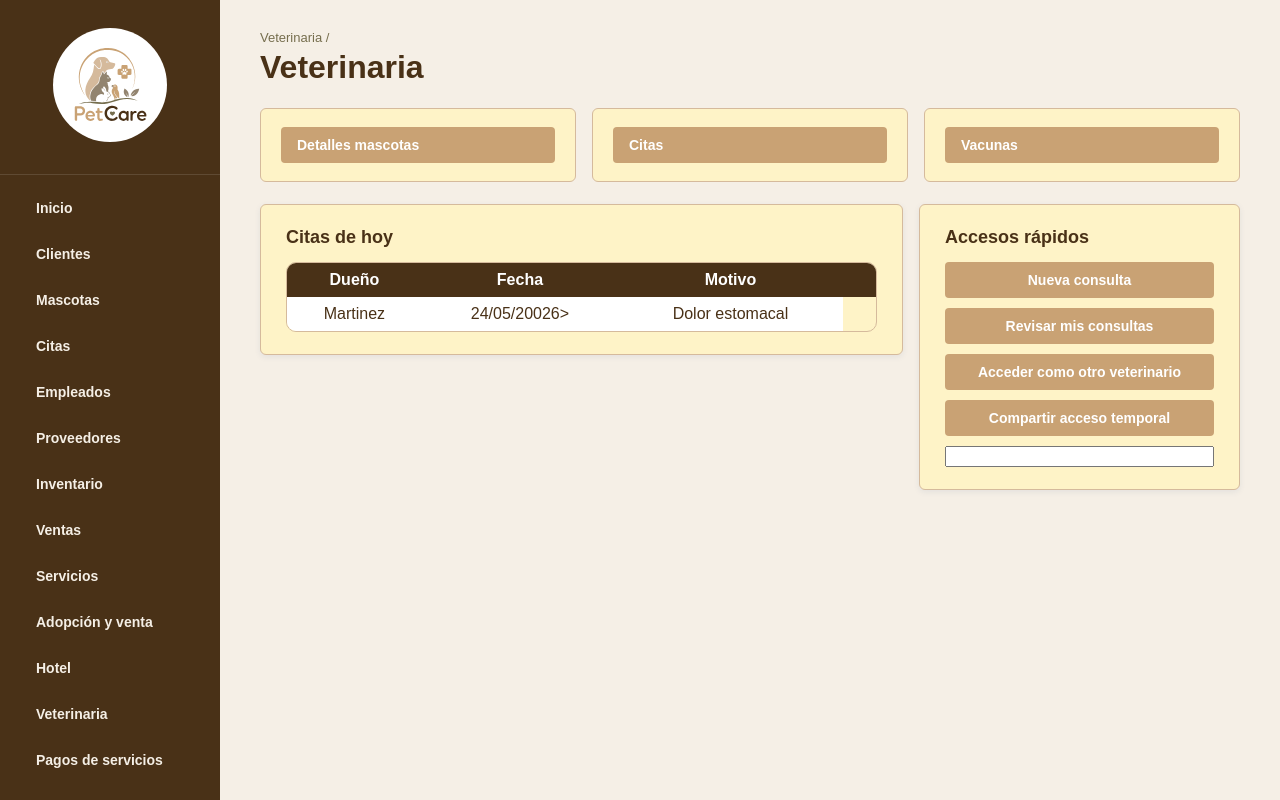
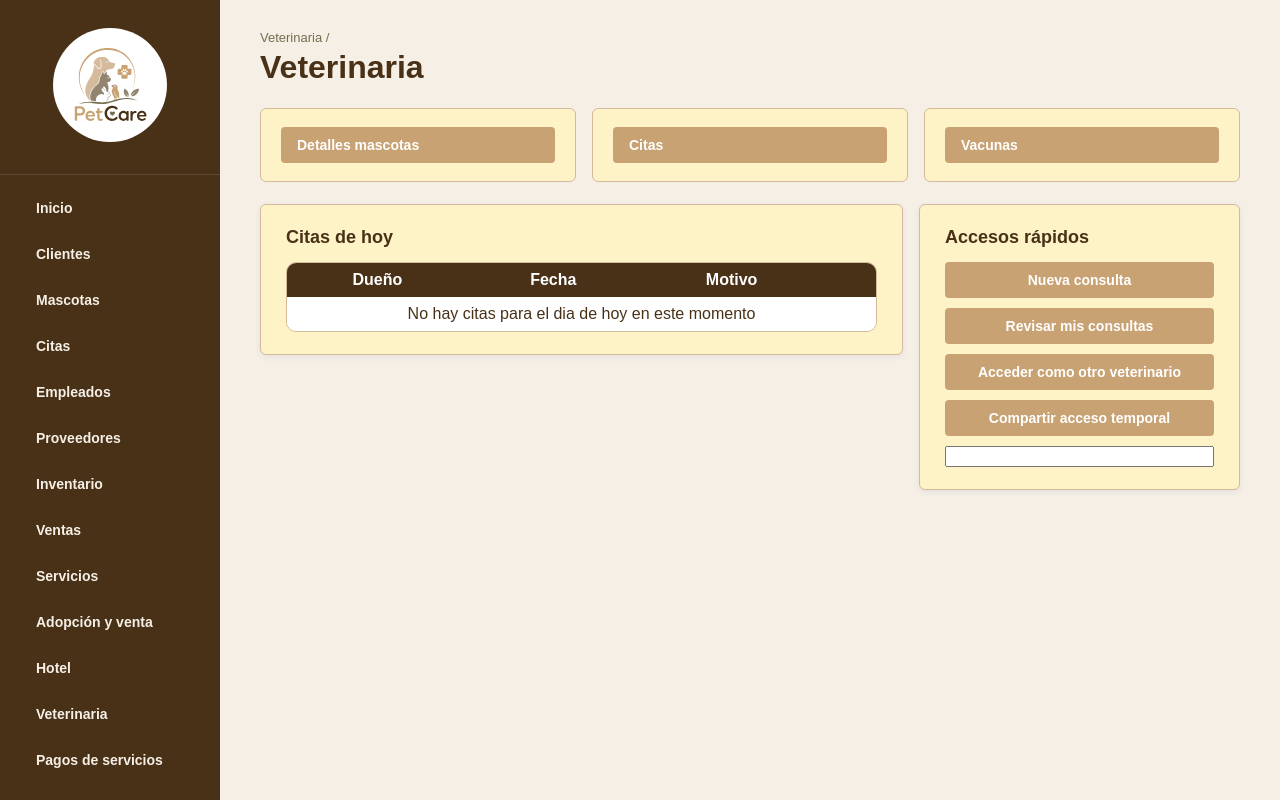
Before and after one commit to jose-pinedo-vz/PetCare, a PHP site: page /app/views/veterinaria_Inicio.php in a window 1280 px wide. Run offline with PHP 8.4, Linux system fonts and the light colour scheme; tables that the repository leaves empty or names only in its code hold one stand-in row (values such as "Sample post").

Commit message:
fix(veterinaria): se agrego un pequeño mensaje si no hay citas el dia de hoy

```diff
--- a/app/views/veterinaria_Inicio.php
+++ b/app/views/veterinaria_Inicio.php
@@ -60,10 +60,7 @@ $citas = extraerCitasHoy();
                 </tr>
               </thead>
               <tbody id="tablaCitas">
-                <!-- EJEMPLO -->
-                 <td>Martinez</td>
-                 <td>24/05/20026></td>
-                <td>Dolor estomacal</td>
+                <?php if (count($citas) > 0) { ?>
                     <?php foreach ($citas as $c): ?>
                       <tr>
                         <td><?= htmlspecialchars(formatearFechaEsp((string)$c['fecha'])) ?></td>
@@ -73,6 +70,11 @@ $citas = extraerCitasHoy();
                         <td> <a class="btn" href="../controllers/FichaMedicaController.php?id_consulta=<?= urlencode((string)$c['id_consulta']) ?>">Ficha medica</a></td>
                       </tr>
                     <?php endforeach; ?>
+                <?php } else { ?>
+                    <tr>
+                        <td colspan="5" style="text-align: center;">No hay citas para el dia de hoy en este momento</td>
+                    </tr>
+                <?php } ?>
               </tbody>
             </table>
           </div>
```
Lines whose indentation alone changed are shown as unchanged.
